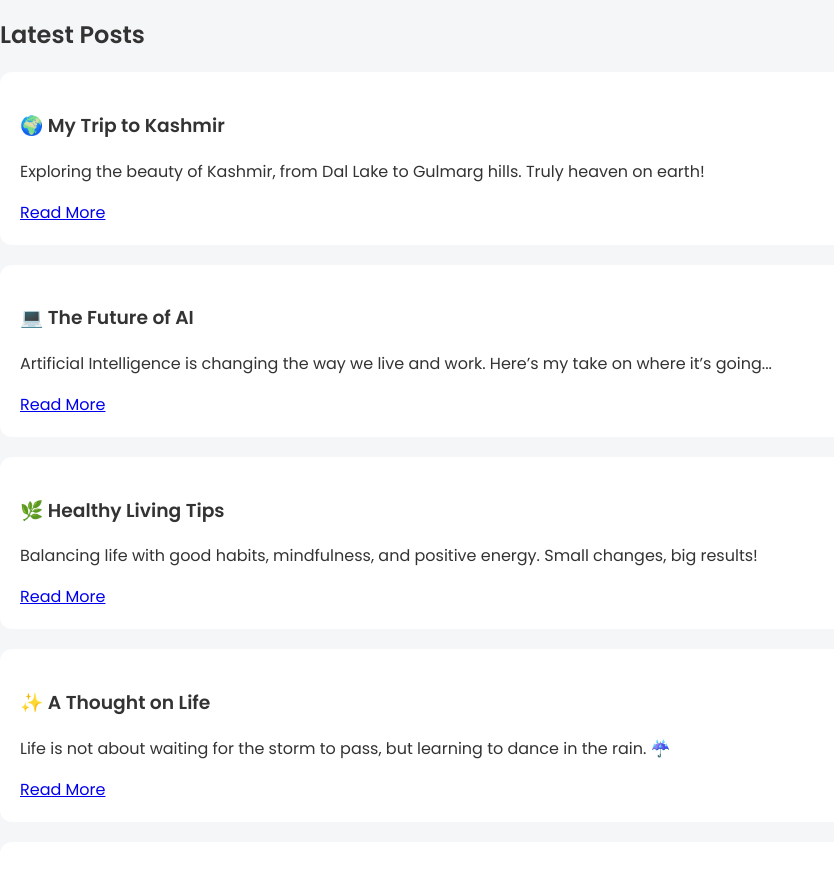
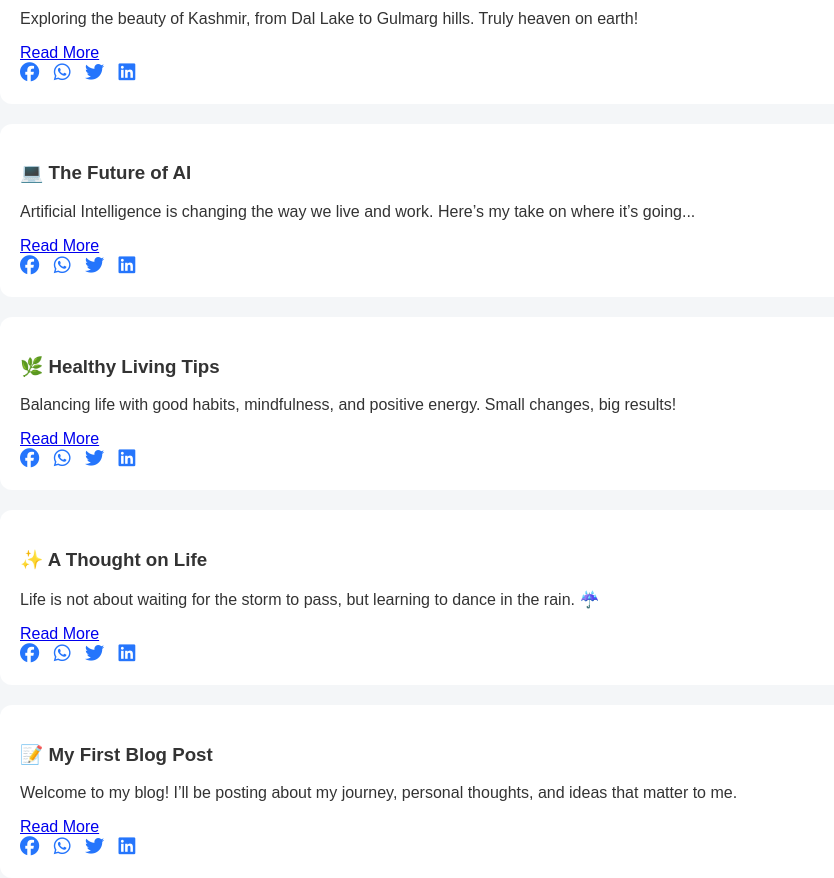
Before and after one commit to bhatcomputerkng/shabirs-blog, a plain HTML site: page index.html in a window 1280 px wide. Shown: the part 866-1744 px from the top of the page, without its empty margins (0-834 px from the left). Drawn offline with Linux system fonts and the light colour scheme.

Commit message:
Update index.html

```diff
--- a/index.html
+++ b/index.html
@@ -4,42 +4,19 @@
   <meta charset="UTF-8">
   <meta name="viewport" content="width=device-width, initial-scale=1.0">
   <title>Shabir Ahmad Bhat - Personal Blog</title>
-
-  <!-- SEO Meta Tags -->
-  <meta name="description" content="Shabir Ahmad Bhat's personal blog on web development, tech tips, and personal stories.">
-  <meta name="keywords" content="Shabir Ahmad Bhat, personal blog, web development, tech, coding">
-  <meta name="author" content="Shabir Ahmad Bhat">
-
-  <!-- Open Graph / Social Media -->
-  <meta property="og:title" content="Shabir Ahmad Bhat Blog">
-  <meta property="og:description" content="Personal blog about web development and tech tips.">
-  <meta property="og:image" content="https://yourbloglink.com/images/profile.jpg">
-  <meta property="og:url" content="https://yourbloglink.com">
-  <meta property="og:type" content="website">
-  <meta name="twitter:card" content="summary_large_image">
-
-  <!-- Google Fonts -->
-  <link href="https://fonts.googleapis.com/css2?family=Poppins:wght@400;600&display=swap" rel="stylesheet">
-
-  <!-- Font Awesome for icons -->
-  <link rel="stylesheet" href="https://cdnjs.cloudflare.com/ajax/libs/font-awesome/6.4.0/css/all.min.css">
-
-  <!-- CSS -->
   <link rel="stylesheet" href="style.css">
-
-  <!-- Favicon -->
-  <link rel="icon" href="images/favicon.ico" type="image/x-icon">
-
-  <!-- Google Analytics (replace G-XXXXXXXXXX with your ID) -->
-  <script async src="https://www.googletagmanager.com/gtag/js?id=G-XXXXXXXXXX"></script>
-  <script>
-    window.dataLayer = window.dataLayer || [];
-    function gtag(){dataLayer.push(arguments);}
-    gtag('js', new Date());
-    gtag('config', 'G-XXXXXXXXXX');
-  </script>
+  <!-- FontAwesome for Share Icons -->
+  <link rel="stylesheet" href="https://cdnjs.cloudflare.com/ajax/libs/font-awesome/6.5.0/css/all.min.css">
 </head>
 <body>
+
+  <!-- Floating Share Bar -->
+  <div class="floating-share">
+    <a href="https://www.facebook.com/sharer/sharer.php?u=https://example.com" target="_blank"><i class="fab fa-facebook"></i></a>
+    <a href="https://api.whatsapp.com/send?text=Check this out! https://example.com" target="_blank"><i class="fab fa-whatsapp"></i></a>
+    <a href="https://twitter.com/intent/tweet?url=https://example.com&text=Check this out!" target="_blank"><i class="fab fa-twitter"></i></a>
+    <a href="https://www.linkedin.com/sharing/share-offsite/?url=https://example.com" target="_blank"><i class="fab fa-linkedin"></i></a>
+  </div>
 
   <!-- Header Section -->
   <header>
@@ -90,35 +67,67 @@
   <section id="blog" class="container">
     <h2>Latest Posts</h2>
     <div id="blog-posts">
+
       <article class="post travel">
         <h3>🌍 My Trip to Kashmir</h3>
         <p>Exploring the beauty of Kashmir, from Dal Lake to Gulmarg hills. Truly heaven on earth!</p>
         <a href="#">Read More</a>
+        <div class="share-buttons">
+          <a href="https://www.facebook.com/sharer/sharer.php?u=https://example.com" target="_blank"><i class="fab fa-facebook"></i></a>
+          <a href="https://api.whatsapp.com/send?text=Check this out! https://example.com" target="_blank"><i class="fab fa-whatsapp"></i></a>
+          <a href="https://twitter.com/intent/tweet?url=https://example.com&text=Check this out!" target="_blank"><i class="fab fa-twitter"></i></a>
+          <a href="https://www.linkedin.com/sharing/share-offsite/?url=https://example.com" target="_blank"><i class="fab fa-linkedin"></i></a>
+        </div>
       </article>
 
       <article class="post technology">
         <h3>💻 The Future of AI</h3>
         <p>Artificial Intelligence is changing the way we live and work. Here’s my take on where it’s going...</p>
         <a href="#">Read More</a>
+        <div class="share-buttons">
+          <a href="https://www.facebook.com/sharer/sharer.php?u=https://example.com" target="_blank"><i class="fab fa-facebook"></i></a>
+          <a href="https://api.whatsapp.com/send?text=Check this out! https://example.com" target="_blank"><i class="fab fa-whatsapp"></i></a>
+          <a href="https://twitter.com/intent/tweet?url=https://example.com&text=Check this out!" target="_blank"><i class="fab fa-twitter"></i></a>
+          <a href="https://www.linkedin.com/sharing/share-offsite/?url=https://example.com" target="_blank"><i class="fab fa-linkedin"></i></a>
+        </div>
       </article>
 
       <article class="post lifestyle">
         <h3>🌿 Healthy Living Tips</h3>
         <p>Balancing life with good habits, mindfulness, and positive energy. Small changes, big results!</p>
         <a href="#">Read More</a>
+        <div class="share-buttons">
+          <a href="https://www.facebook.com/sharer/sharer.php?u=https://example.com" target="_blank"><i class="fab fa-facebook"></i></a>
+          <a href="https://api.whatsapp.com/send?text=Check this out! https://example.com" target="_blank"><i class="fab fa-whatsapp"></i></a>
+          <a href="https://twitter.com/intent/tweet?url=https://example.com&text=Check this out!" target="_blank"><i class="fab fa-twitter"></i></a>
+          <a href="https://www.linkedin.com/sharing/share-offsite/?url=https://example.com" target="_blank"><i class="fab fa-linkedin"></i></a>
+        </div>
       </article>
 
       <article class="post inspiration">
         <h3>✨ A Thought on Life</h3>
         <p>Life is not about waiting for the storm to pass, but learning to dance in the rain. ☔</p>
         <a href="#">Read More</a>
+        <div class="share-buttons">
+          <a href="https://www.facebook.com/sharer/sharer.php?u=https://example.com" target="_blank"><i class="fab fa-facebook"></i></a>
+          <a href="https://api.whatsapp.com/send?text=Check this out! https://example.com" target="_blank"><i class="fab fa-whatsapp"></i></a>
+          <a href="https://twitter.com/intent/tweet?url=https://example.com&text=Check this out!" target="_blank"><i class="fab fa-twitter"></i></a>
+          <a href="https://www.linkedin.com/sharing/share-offsite/?url=https://example.com" target="_blank"><i class="fab fa-linkedin"></i></a>
+        </div>
       </article>
 
       <article class="post personal">
         <h3>📝 My First Blog Post</h3>
         <p>Welcome to my blog! I’ll be posting about my journey, personal thoughts, and ideas that matter to me.</p>
         <a href="#">Read More</a>
+        <div class="share-buttons">
+          <a href="https://www.facebook.com/sharer/sharer.php?u=https://example.com" target="_blank"><i class="fab fa-facebook"></i></a>
+          <a href="https://api.whatsapp.com/send?text=Check this out! https://example.com" target="_blank"><i class="fab fa-whatsapp"></i></a>
+          <a href="https://twitter.com/intent/tweet?url=https://example.com&text=Check this out!" target="_blank"><i class="fab fa-twitter"></i></a>
+          <a href="https://www.linkedin.com/sharing/share-offsite/?url=https://example.com" target="_blank"><i class="fab fa-linkedin"></i></a>
+        </div>
       </article>
+
     </div>
   </section>
 
```
